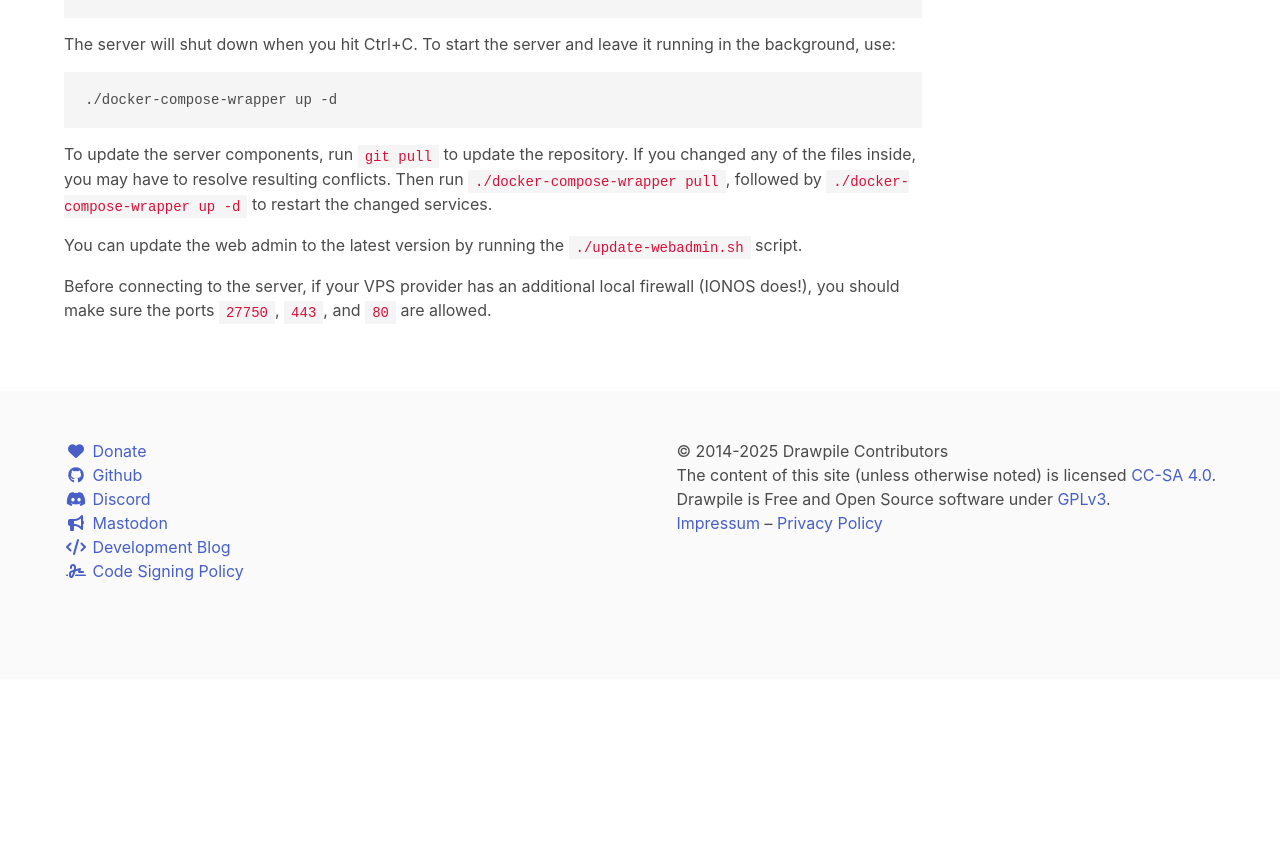
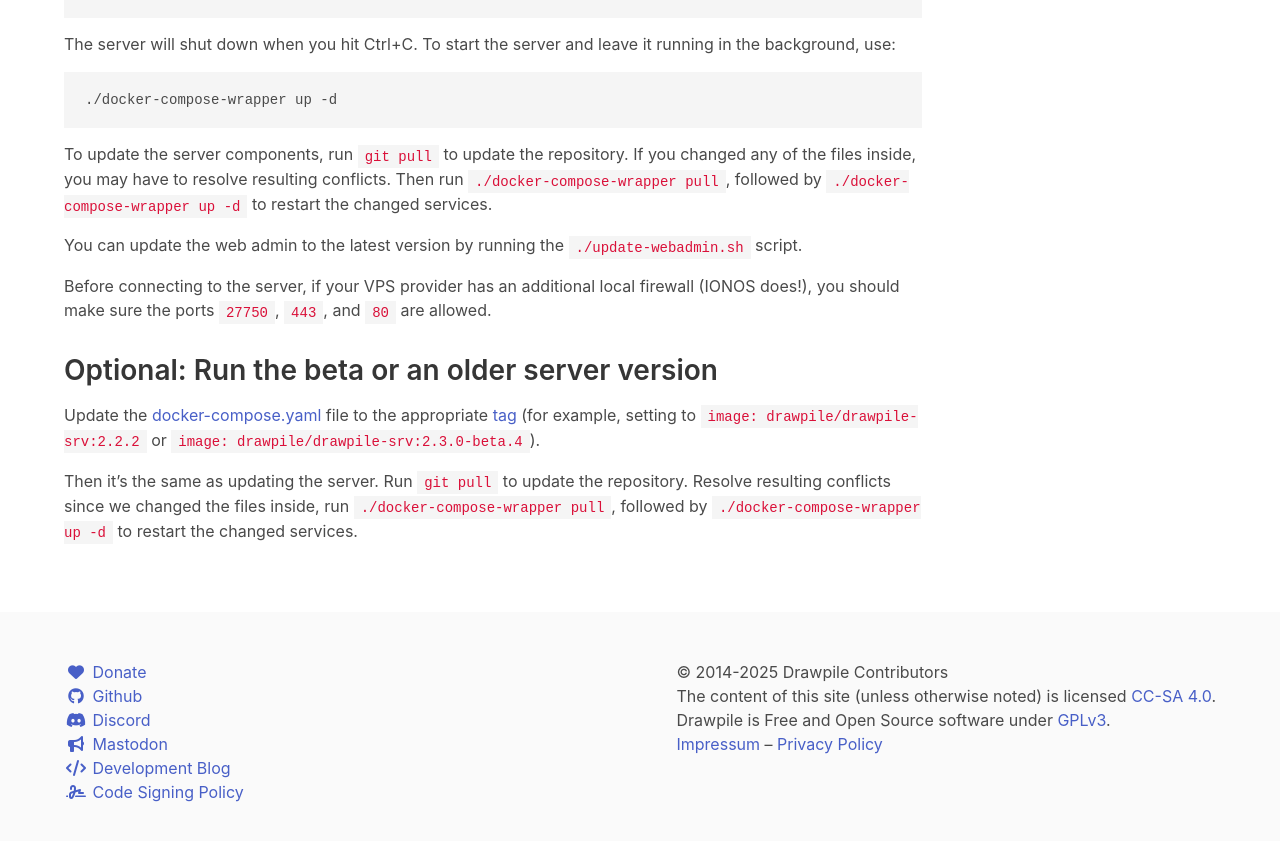
Before and after one commit to drawpile/drawpile.github.io, a Jekyll site: the page built from help/server/docker.markdown, in a window 1280 px wide and 900 px high, scrolled down 2130 px. Shown: the top 841 px of the window. Built offline with Jekyll 4.4.1, drawn with Linux system fonts in a browser that asks for light colours; before the commit the page ends 2809 px from its top, so only the background shows below that.

Commit message:
Add version switching instructions for Docker
Information for updating docker to beta or older version of the server.

```diff
--- a/help/server/docker.markdown
+++ b/help/server/docker.markdown
@@ -100,3 +100,9 @@ To update the server components, run `git pull` to update the repository. If you
 You can update the web admin to the latest version by running the `./update-webadmin.sh` script.
 
 Before connecting to the server, if your VPS provider has an additional local firewall (IONOS does!), you should make sure the ports `27750`, `443`, and `80` are allowed.
+
+## Optional: Run the beta or an older server version
+
+Update the [docker-compose.yaml](https://github.com/drawpile/dpserver/blob/master/docker-compose.yaml#L4) file to the appropriate [tag](https://hub.docker.com/r/drawpile/drawpile-srv/tags) (for example, setting to `image: drawpile/drawpile-srv:2.2.2` or `image: drawpile/drawpile-srv:2.3.0-beta.4`).
+
+Then it's the same as updating the server. Run `git pull` to update the repository. Resolve resulting conflicts since we changed the files inside, run `./docker-compose-wrapper pull`, followed by `./docker-compose-wrapper up -d` to restart the changed services.
```
